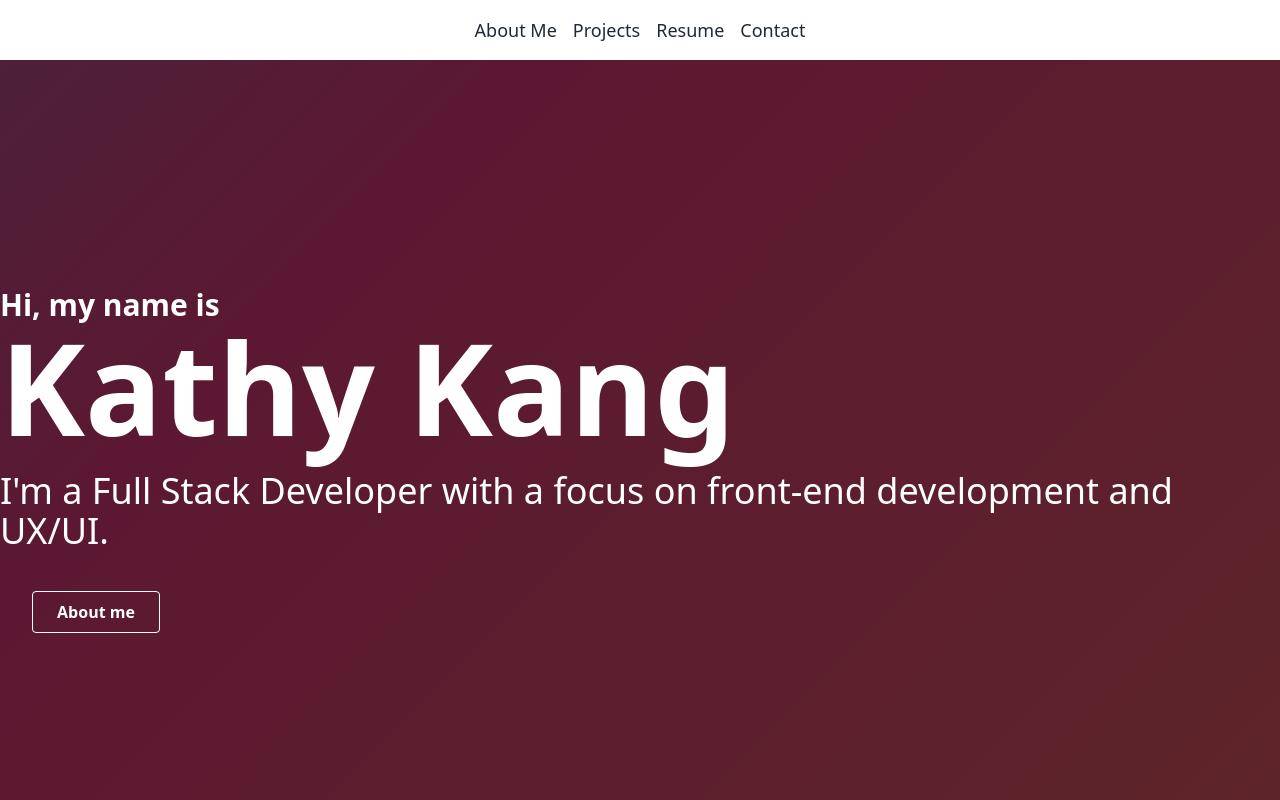
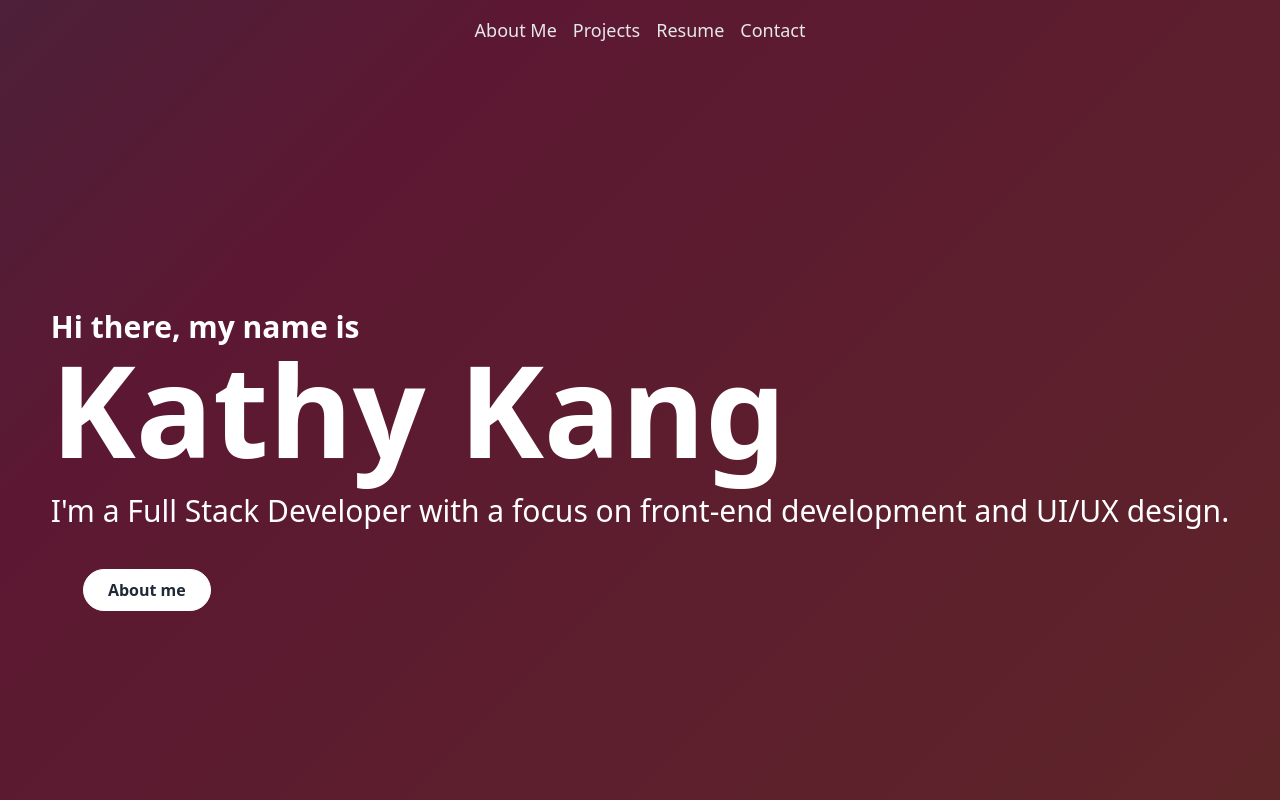
Before and after one commit to KatSKang/KSK-Portfolio, a React (Create React App) app: page / in a window 1280 px wide. Shown: the top 800 px of the page. Built offline with nearby package versions, Linux system fonts and the light colour scheme.

Commit message:
moved nav to header

```diff
--- a/src/App.js
+++ b/src/App.js
@@ -17,7 +17,7 @@ function App() {
 
   return (
     <div className="App">
-      <Navbar nav={about} />
+      {/* <Navbar nav={about} /> */}
       <Header />
       <About ref={about} />
       <Projects ref={projects} />
--- a/src/components/Header.jsx
+++ b/src/components/Header.jsx
@@ -5,6 +5,7 @@ import "./header.css";
 import profile1 from "../assets/images/profile1.jpg";
 import { Button, ButtonGroup } from "@chakra-ui/react";
 import { motion } from "framer-motion";
+import Navbar from "./Nav";
 
 export default function Header() {
   const handleClickScroll = () => {
@@ -17,21 +18,23 @@ export default function Header() {
   return (
     <motion.div className="hero">
       <div
-        className="flex grid place-content-center top-0 right-0 bottom-0 left-0 w-full h-full overflow-hidden bg-fixed text-white"
+        className="top-0 right-0 bottom-0 left-0 w-full h-full overflow-hidden bg-fixed text-white"
         style={{ backgroundColor: `rgba(0, 0, 0, 0.6)` }}
         intial={{ opacity: 0 }}
         animate={{ x: 100 }}
         exit={{ opacity: 0 }}>
+          <Navbar />
+      <div className="flex grid place-content-center w-full h-full overflow-hidden">
         <h2 className="mb-4 xl:p-0 p-8 text-3xl font-bold min-[320px]:mb-0">
-          Hi, my name is
+          Hi there, my name is
         </h2>
         <h1 className="mb-5 xl:p-0 p-8 text-9xl font-bold">Kathy Kang</h1>
-        <h2 className="mb-10 xl:px-0 px-8 text-4xl">
+        <h2 className="mb-10 xl:px-0 px-8 text-3xl">
           I'm a Full Stack Developer with a focus on front-end development and
-          UX/UI.
+          UI/UX design.
         </h2>
         <button
-          className="xl:px-0 bg-transparent hover:border-opacity-50 w-32 font-bold py-2 px-4 border border-white rounded min-[320px]:ml-8"
+          className="xl:px-0 bg-white text-gray-800 hover:bg-transparent hover:text-white w-32 font-bold py-2 px-4 border border-white rounded-full min-[320px]:ml-8"
           onClick={handleClickScroll}>
           About me
         </button>
@@ -44,6 +47,7 @@ export default function Header() {
               }}
               alt="pic"></img>
           </div> */}
+          </div>
       </div>
     </motion.div>
 
--- a/src/components/Nav.jsx
+++ b/src/components/Nav.jsx
@@ -10,7 +10,7 @@ export default function Navbar({ nav }) {
   return (
     <>
       <nav>
-        <ul className="flex justify-center mr-auto text-center py-4 px-6 text-gray-800 w-full">
+        <ul className="flex justify-center mr-auto text-center py-4 px-6 text-gray-200 w-full bg-transparent">
           <li
             onClick={() => nav.current.scrollIntoView({ behavior: "smooth" })}
             className="link cursor-pointer text-lg no-underline hover:text-[#ee7752] mx-2">
```
